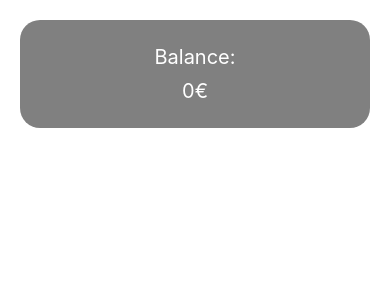
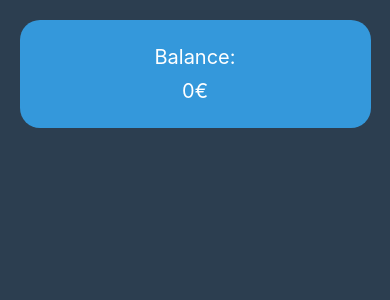
Before and after one commit to AlbertooValidoFuentes/MyBudget, a React Native app: screen / in a window 390 px wide. Shown: the top 300 px of the page. Built offline with nearby package versions, Linux system fonts and the light colour scheme.

Commit message:
Refactor and change color

```diff
--- a/App.jsx
+++ b/App.jsx
@@ -15,15 +15,7 @@ export default function App() {
 const styles = StyleSheet.create({
   container: {
     flex: 1,
-    backgroundColor: '#fff',
+    backgroundColor: '#2C3E50',
     alignItems: 'center',
-    margin: 20
   },
-  balanceContainer: {
-    width: '100%',
-    alignItems: 'center',
-    backgroundColor: 'grey',
-    padding: 20,
-    borderRadius: 20,
-  }
 });
--- a/components/Balance.jsx
+++ b/components/Balance.jsx
@@ -11,11 +11,12 @@ export default function Balance() {
 
 const styles = StyleSheet.create({
   balanceContainer: {
-    width: '100%',
+    width: '90%',
     alignItems: 'center',
-    backgroundColor: 'grey',
+    backgroundColor: '#3498DB',
     padding: 20,
     borderRadius: 20,
+    margin: 20
   },
   text: {
     color: 'white',
```
